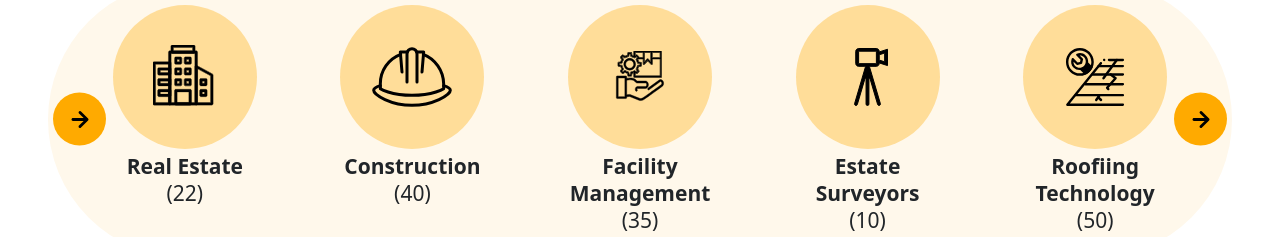
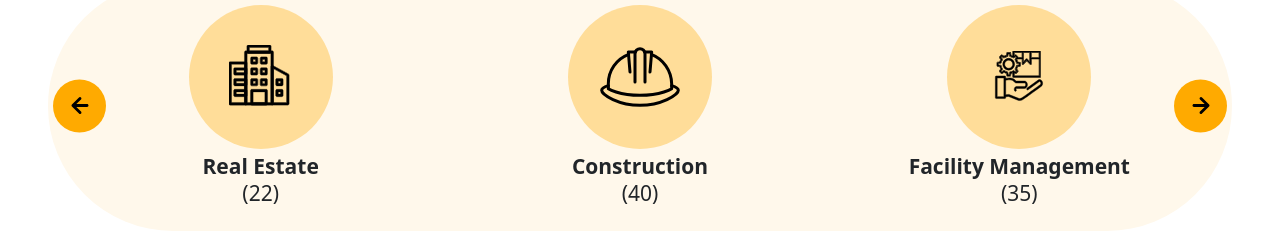
Before and after one commit to thenaijadev/plus_world_roofing_academy, a React (Vite) app: page / in a window 1280 px wide. Shown: the part 673-910 px from the top of the page. Built offline with nearby package versions, Linux system fonts and the light colour scheme.

Commit message:
first commit

```diff
--- a/src/components/SwiperNavButtons/SwiperNavButtons.tsx
+++ b/src/components/SwiperNavButtons/SwiperNavButtons.tsx
@@ -1,16 +1,20 @@
 import { useSwiper } from "swiper/react";
-import './SwiperNavButtons.css'
 import ArrowForwardCircular from "../ArrowForwardCircular/ArrowForwardCircular";
-import ArrowLeftCircular from "../ArrowForwardCircular/ArrowForwardCircular";
+import ArrowLeftCircular from "../ArrowLeftCircular/ArrowLeftCircular";
+import "./SwiperNavButtons.css";
 
-export function SwiperNavButtons () {
-    const swipernav = useSwiper()
-    const back =<ArrowLeftCircular/>
-    const front= <ArrowForwardCircular/>
-    return(
-        <div className="swiper-buttons">
-        <button className="custom-prev-btn" onClick={()=>swipernav.slidePrev()}>{back}</button>
-        <button className="custom-next-btn" onClick={()=>swipernav.slideNext()}>{front}</button>
-        </div>
-    )
+export function SwiperNavButtons() {
+  const swipernav = useSwiper();
+  const back = <ArrowLeftCircular />;
+  const front = <ArrowForwardCircular />;
+  return (
+    <div className="swiper-buttons">
+      <button className="custom-prev-btn" onClick={() => swipernav.slideNext()}>
+        {back}
+      </button>
+      <button className="custom-next-btn" onClick={() => swipernav.slidePrev()}>
+        {front}
+      </button>
+    </div>
+  );
 }
--- a/src/pages/HomePage/components/TopCategory/TopCategory.tsx
+++ b/src/pages/HomePage/components/TopCategory/TopCategory.tsx
@@ -1,21 +1,20 @@
-import { Swiper, SwiperSlide } from 'swiper/react';
-import 'swiper/css';
-import 'swiper/css/bundle'
-import { SwiperNavButtons } from '../../../../components/SwiperNavButtons/SwiperNavButtons';
-import { Navigation} from 'swiper/modules';
-import TopCategoryData from "./TopCategoryData"
+import "swiper/css";
+import "swiper/css/bundle";
+import { Navigation } from "swiper/modules";
+import { Swiper, SwiperSlide } from "swiper/react";
+import { SwiperNavButtons } from "../../../../components/SwiperNavButtons/SwiperNavButtons";
+import TopCategoryData from "./TopCategoryData";
 
 function TopCategory() {
-
   interface TopCategoryDataTypes {
     img: string;
     type: string;
     amount: number;
   }
 
-  function card(props: TopCategoryDataTypes){
-    const {img, type,amount} = props
-    return(
+  function card(props: TopCategoryDataTypes) {
+    const { img, type, amount } = props;
+    return (
       <SwiperSlide>
         <div className=" px-4 text-center d-flex flex-column align-items-center">
           <div className="category_icon d-flex align-items-center justify-content-center rounded-circle mb-1">
@@ -25,22 +24,21 @@ function TopCategory() {
           <p className="mb-0 fw-medium">({amount})</p>
         </div>
       </SwiperSlide>
-    )
+    );
   }
 
   return (
     <Swiper
       spaceBetween={50}
-    slidesPerView={5}
+      slidesPerView={3}
       loop={true}
       modules={[Navigation]}
       onSwiper={(swiper) => console.log(swiper)}
-    onSlideChange={() => console.log('slide change')}
+      onSlideChange={() => console.log("slide change")}
       className="performance_metrics m-auto py-4 rounded-pill d-flex align-items-center justify-content-between px-5"
     >
-      <SwiperNavButtons/>
+      <SwiperNavButtons />
       {TopCategoryData.map(card)}
-
     </Swiper>
   );
 }
```
Lines whose indentation alone changed are shown as unchanged.
